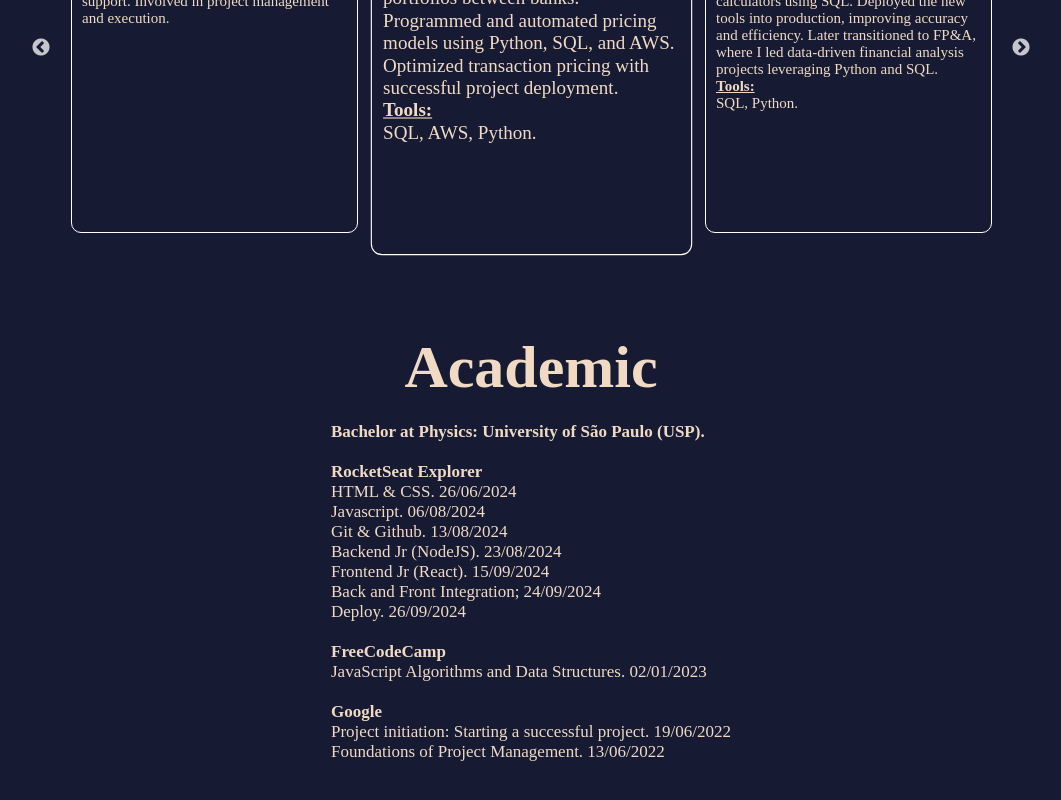
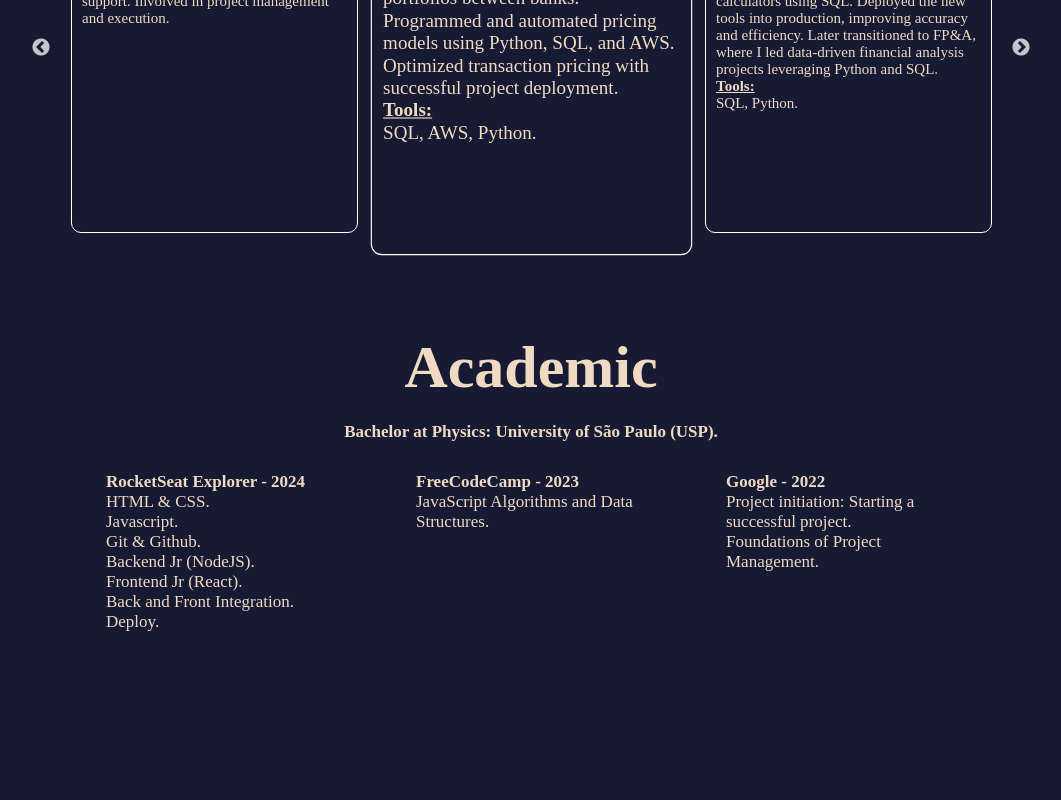
Before and after one commit to thalfor/websiteFrontend, a React (Vite) app: page /ProfessionalExpEng in a window 1280 px wide. Shown: the part 366-1166 px from the top of the page, without its empty margins (109-1170 px from the left). After the commit the page ends 1068 px from the top, so only its background shows below. Built offline with nearby package versions, Linux system fonts and the light colour scheme; a web font is replaced by a local one.

Commit message:
ajusting academics

```diff
--- a/src/pages/professionalExpEng/index.jsx
+++ b/src/pages/professionalExpEng/index.jsx
@@ -77,26 +77,28 @@ export function ProfessionalExpEng() {
           <strong>Bachelor at Physics: University of São Paulo (USP).</strong>
         </div>
 
-        <div className='courses'>
-        <strong>RocketSeat Explorer</strong>
-          HTML & CSS. 26/06/2024 <br></br>
-          Javascript. 06/08/2024 <br></br>
-          Git & Github. 13/08/2024 <br></br>
-          Backend Jr (NodeJS). 23/08/2024 <br></br>
-          Frontend Jr (React). 15/09/2024 <br></br>
-          Back and Front Integration; 24/09/2024 <br></br>
-          Deploy. 26/09/2024
-        </div>
+        <div className='cousesMaster'>
+          <div className='courses'>
+          <strong>RocketSeat Explorer - 2024</strong>
+            HTML & CSS.<br></br>
+            Javascript.<br></br>
+            Git & Github.<br></br>
+            Backend Jr (NodeJS).<br></br>
+            Frontend Jr (React).<br></br>
+            Back and Front Integration.<br></br>
+            Deploy.
+          </div>
 
-        <div className='courses'>
-        <strong>FreeCodeCamp</strong>
-          JavaScript Algorithms and Data Structures. 02/01/2023
-        </div>
+          <div className='courses'>
+          <strong>FreeCodeCamp - 2023</strong>
+            JavaScript Algorithms and Data Structures.
+          </div>
 
-        <div className='courses'>
-        <strong>Google</strong>
-          Project initiation: Starting a successful project. 19/06/2022 <br></br>
-          Foundations of Project Management. 13/06/2022
+          <div className='courses'>
+          <strong>Google - 2022</strong>
+            Project initiation: Starting a successful project.<br></br>
+            Foundations of Project Management.
+          </div>
         </div>
 
       </Courses>
--- a/src/pages/professionalExpEng/styles.js
+++ b/src/pages/professionalExpEng/styles.js
@@ -77,20 +77,30 @@ export const Courses = styled.div`
   flex-direction: column;
   align-items: center;
 
+  > .cousesMaster {
+    //border: 1px solid white;
 
-  > .courses {
-    //border: 1px solid white;
-    font-size: 1.7rem;
-
-    margin-top: 2rem;
+    font-size: 2rem;
 
     display: flex;
-    flex-direction: column;
-    align-items: right;
+    flex-direction: row;
+    justify-content: center;
+    gap: 4rem;
+    margin: 1rem 15rem;
 
-    height: 100%;
-    width:40rem;
+    > .courses {
+      //border: 1px solid white;
+      font-size: 1.7rem;
+
+      display: flex;
+      flex-direction: column;
+      align-items: right;
+
+      width: 27rem;
+      padding: 2rem;
+    }
   }
+
 
   > .formation {
     //border: 1px solid white;
@@ -100,7 +110,7 @@ export const Courses = styled.div`
 
     display: flex;
     flex-direction: column;
-    align-items: right;
+    align-items: center;
 
     height: 100%;
     width:40rem;
```
